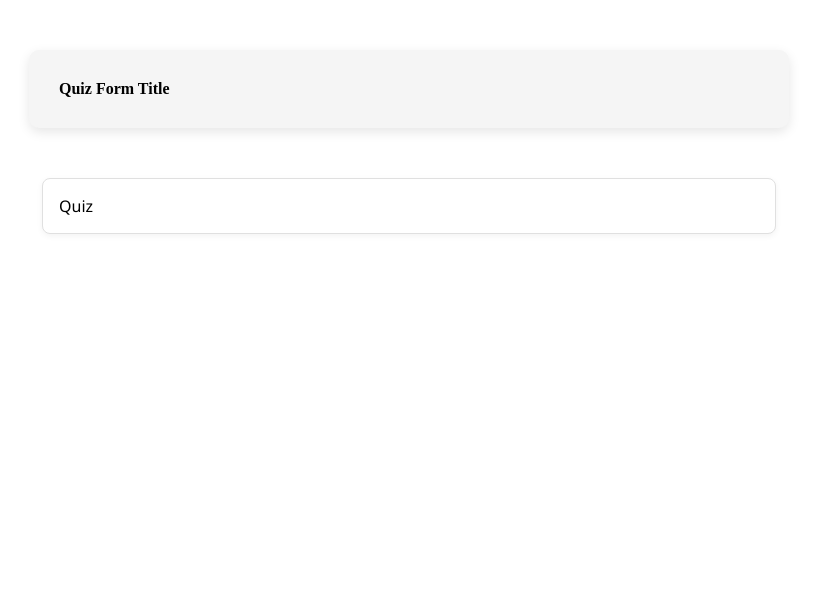
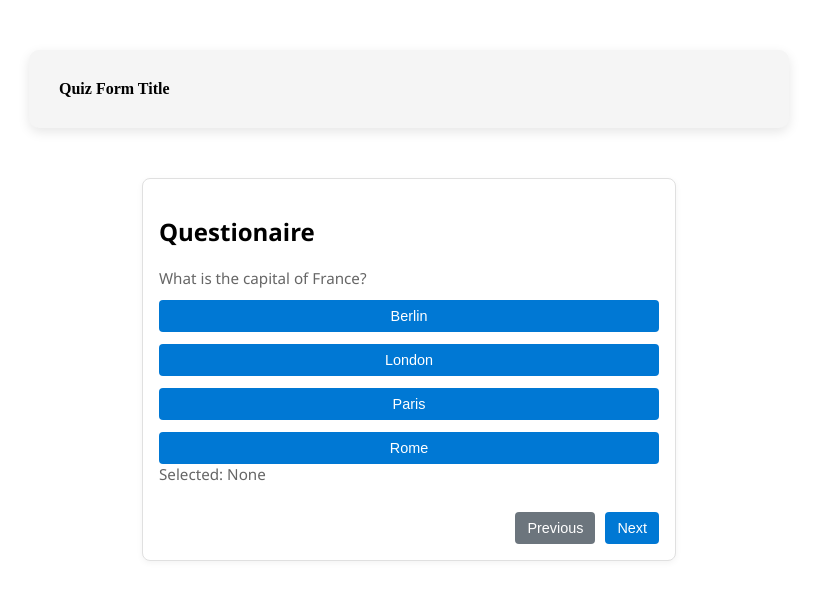
Before and after one commit to gabrielal4k/TrainingDemos, a React (Vite) app in the folder REACTBASIC/SampleThree/: page / in a window 1280 px wide. Shown: the top 600 px of the page, without its empty margins (231-1048 px from the left). Built offline with nearby package versions, Linux system fonts and the light colour scheme.

Commit message:
sample template for use state

```diff
--- a/REACTBASIC/SampleThree/src/App.css
+++ b/REACTBASIC/SampleThree/src/App.css
@@ -6,8 +6,8 @@
     padding: 30px;
     border-radius: 10px;
     box-shadow: 0 4px 12px rgba(0, 0, 0, 0.1) ;
-    justify-content: center;   /* Centers horizontally */
-    align-items: flex-start;   /* Aligns at the top */
+    justify-content: center;
+    align-items: flex-start;
     background-color: #f5f5f5;
 
 }
@@ -18,7 +18,7 @@
   border-radius: 8px;
   box-shadow: 0 2px 6px rgba(0, 0, 0, 0.05);
   padding: 16px;
-  max-width: 700px;
+  max-width: 500px;
   margin: 20px auto;
   font-family: 'Segoe UI', sans-serif;
   transition: transform 0.2s ease, box-shadow 0.2s ease;
@@ -56,3 +56,9 @@
 .card button:hover {
   background-color: #005a9e;
 }
+
+.btn-secondary {
+  background-color: #6c757d;
+  border-color: #6c757d;
+  color: #fff;
+}
--- a/REACTBASIC/SampleThree/src/App.jsx
+++ b/REACTBASIC/SampleThree/src/App.jsx
@@ -8,9 +8,7 @@ function App() {
     <>
       <div >
         <h4 className='app-container'>Quiz Form Title</h4>
-
         <Quiz />
-
       </div>
     </>
   )
--- a/REACTBASIC/SampleThree/src/components/quiz.jsx
+++ b/REACTBASIC/SampleThree/src/components/quiz.jsx
@@ -1,6 +1,14 @@
+import React, { useState } from "react";
 
 
 function Quiz(){
+
+    // var selectedOption = "None";
+    function selectOptions(option){
+        // console.log(option);
+        // selectedOption = option;
+        setSelectOptions(option);
+    }
 
     const questionaires = [
 
@@ -27,8 +35,29 @@ function Quiz(){
 
     ]
 
+    const [selectedOption, setSelectOptions] = useState("None");
 
-    return <div className="card">Quiz</div>
+    return (
+    <div className="card">
+        <h2>Questionaire</h2>
+        <p className="question">{questionaires[0].question}</p>
+
+        {questionaires[0].options.map((option) =>
+        <button key={option} className="primary-btn option" onClick={() => selectOptions(option)}>
+            {""}
+            {option}
+            </button>
+        )}
+
+        <p>Selected: {selectedOption}</p>
+
+        <div className="card-footer">
+            <button className="btn-secondary">Previous</button>
+            <button>Next</button>
+        </div>
+
+    </div>
+    )
 }
 
 export default Quiz;
--- a/REACTBASIC/SampleThree/src/index.css
+++ b/REACTBASIC/SampleThree/src/index.css
@@ -83,7 +83,6 @@ button:focus-visible {
   transition: background-color 0.2s ease, border-color 0.2s ease, box-shadow 0.2s ease;
 }
 
-/* Primary button */
 .btn-primary {
   background-color: #007bff;
   border-color: #007bff;
@@ -95,11 +94,10 @@ button:focus-visible {
   border-color: #0062cc;
 }
 
-/* Secondary button */
 .btn-secondary {
-  background-color: #6c757d;
-  border-color: #6c757d;
-  color: #fff;
+  background-color: #6c757d  !important;
+  border-color: #6c757d  !important;
+  color: #fff  !important;
 }
 
 .btn-secondary:hover {
@@ -107,7 +105,6 @@ button:focus-visible {
   border-color: #545b62;
 }
 
-/* Success button */
 .btn-success {
   background-color: #28a745;
   border-color: #28a745;
@@ -119,7 +116,6 @@ button:focus-visible {
   border-color: #1e7e34;
 }
 
-/* Outline variant */
 .btn-outline-primary {
   background-color: transparent;
   border-color: #007bff;
@@ -130,3 +126,31 @@ button:focus-visible {
   background-color: #007bff;
   color: #fff;
 }
+
+.option{
+  width: 100%;
+}
+
+.card-footer {
+  display: flex;
+  justify-content: flex-end; /* push buttons to the right end */
+  gap: 10px; /* spacing between buttons */
+  margin-top: 16px;
+}
+
+
+
+/* .primary-btn {
+  background-color: #007bff;
+  color: white;
+  padding: 10px 20px;
+  border: none;
+  border-radius: 5px;
+  font-size: 16px;
+  cursor: pointer;
+  transition: background-color 0.3s ease;
+}
+
+.primary-btn:hover {
+  background-color: #0056b3;
+} */
```
